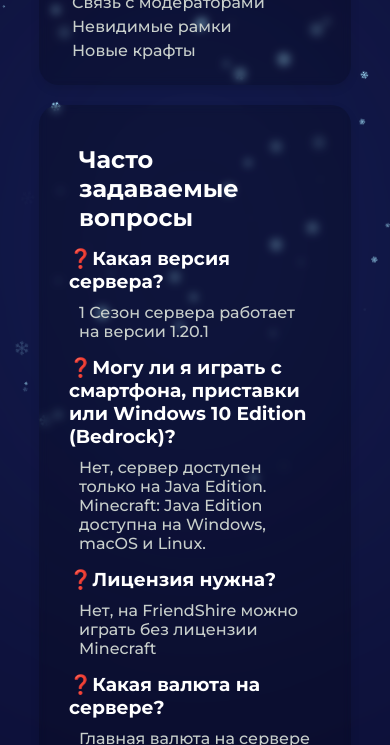
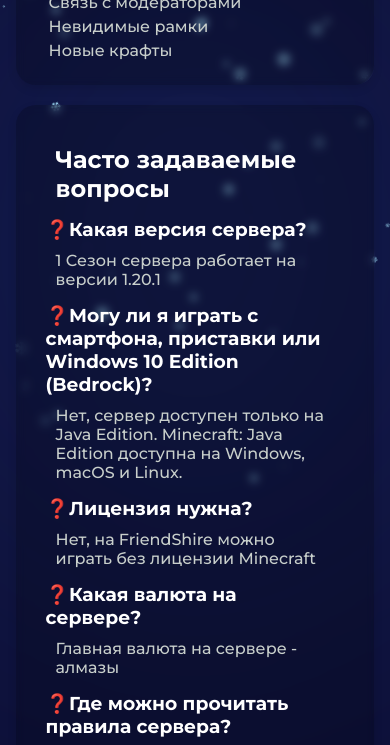
Before and after one commit to friendshire/friendshire.github.io, a website: page FAQ.html in a window 390 px wide. Shown: the part 325-1070 px from the top of the page. Drawn offline with nearby package versions, Linux system fonts and the light colour scheme.

Commit message:
FAQ Width on phone

```diff
--- a/Styles/SCSSfaq.css
+++ b/Styles/SCSSfaq.css
@@ -118,9 +118,9 @@
 
   .sidebar,
   .rounded-frame {
-      width: 100%;
+      width: 115%;
       flex: unset;
-      max-width: 100%;
+      max-width: 115%;
       transition: all .5s cubic-bezier(0.755, 0.05, 0.855, 0.06);
   }
 }
```
